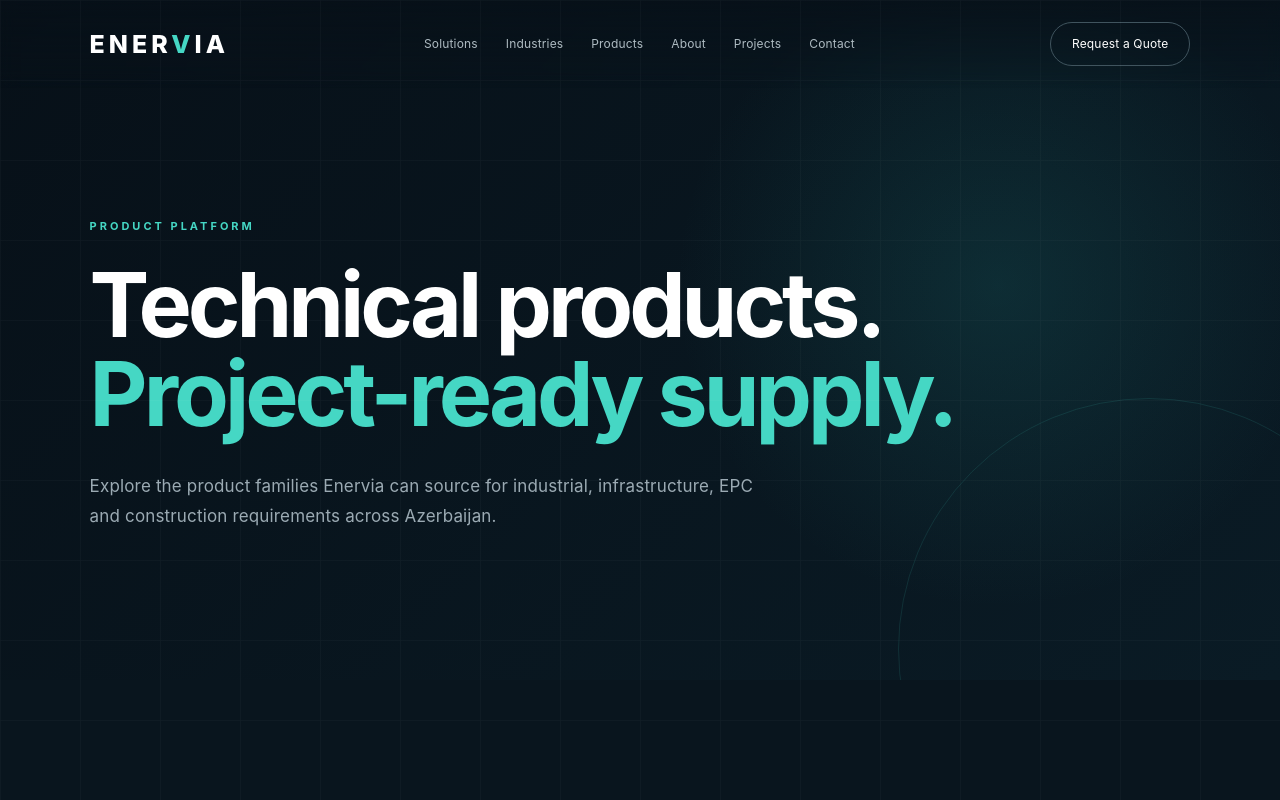
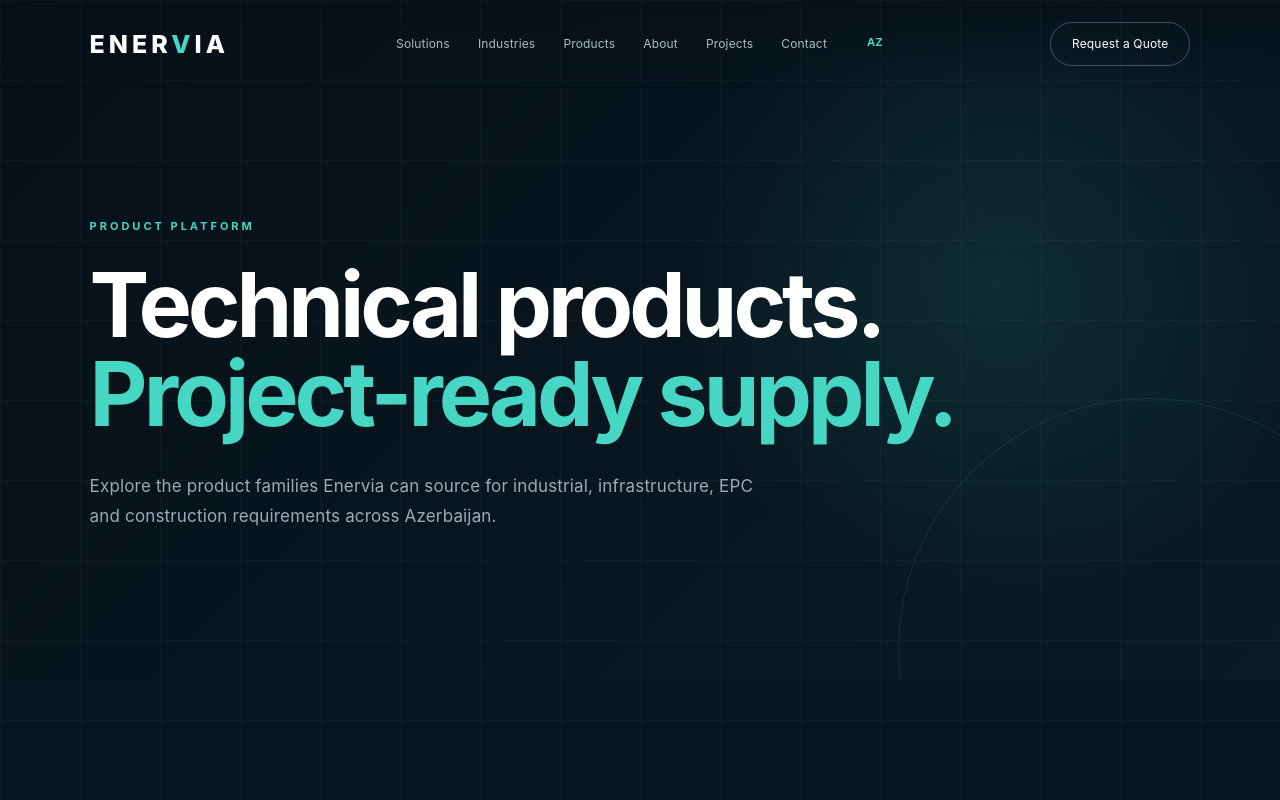
Before and after one commit to enervia/Enervia-Master-Project, a website: page products.html in a window 1280 px wide. Shown: the top 800 px of the page. Drawn offline with Linux system fonts and the light colour scheme.

Commit message:
Add Azerbaijani language link to products.html

```diff
--- a/products.html
+++ b/products.html
@@ -12,7 +12,7 @@
 @media(max-width:900px){.catalog-grid{grid-template-columns:repeat(2,1fr)}}@media(max-width:600px){.catalog-grid{grid-template-columns:1fr}}
 </style></head>
 <body>
-<header class="navbar"><a href="index.html" class="logo">ENER<span>V</span>IA</a><nav class="navigation"><a href="solutions.html">Solutions</a><a href="industries.html">Industries</a><a href="products.html">Products</a><a href="index.html#about">About</a><a href="projects.html">Projects</a><a href="index.html#contact">Contact</a></nav><a href="rfq.html" class="nav-button">Request a Quote</a></header>
+<header class="navbar"><a href="index.html" class="logo">ENER<span>V</span>IA</a><nav class="navigation"><a href="solutions.html">Solutions</a><a href="industries.html">Industries</a><a href="products.html">Products</a><a href="index.html#about">About</a><a href="projects.html">Projects</a><a href="index.html#contact">Contact</a><a href="az/products.html" class="lang" style="font-size:11px;color:#45d7c4;font-weight:700;margin-left:12px">AZ</a></nav><a href="rfq.html" class="nav-button">Request a Quote</a></header>
 <main>
 <section class="inner-hero"><div class="eyebrow">PRODUCT PLATFORM</div><h1>Technical products.<span>Project-ready supply.</span></h1><p>Explore the product families Enervia can source for industrial, infrastructure, EPC and construction requirements across Azerbaijan.</p></section>
 <section class="detail-section"><div class="section-heading"><div class="eyebrow">PRODUCT CATEGORIES</div><h2>From components<span>to complete systems.</span></h2></div>
```
